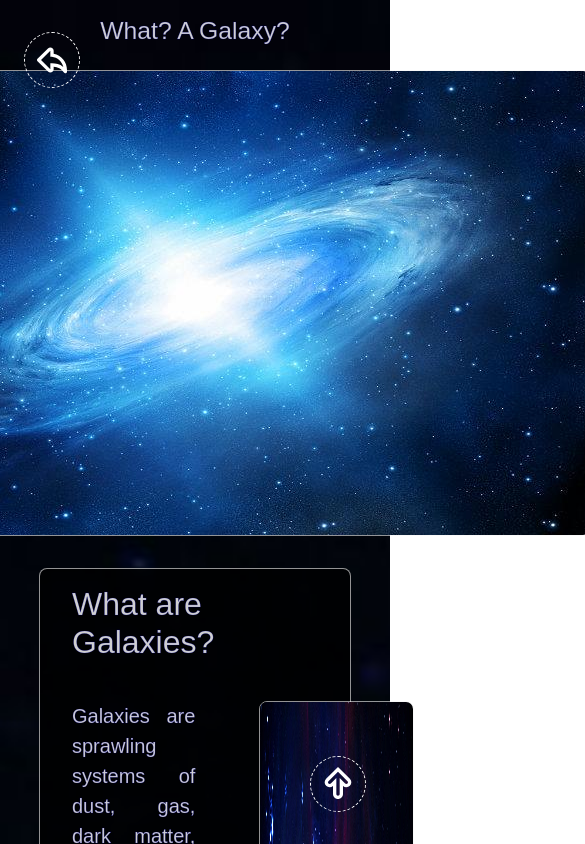
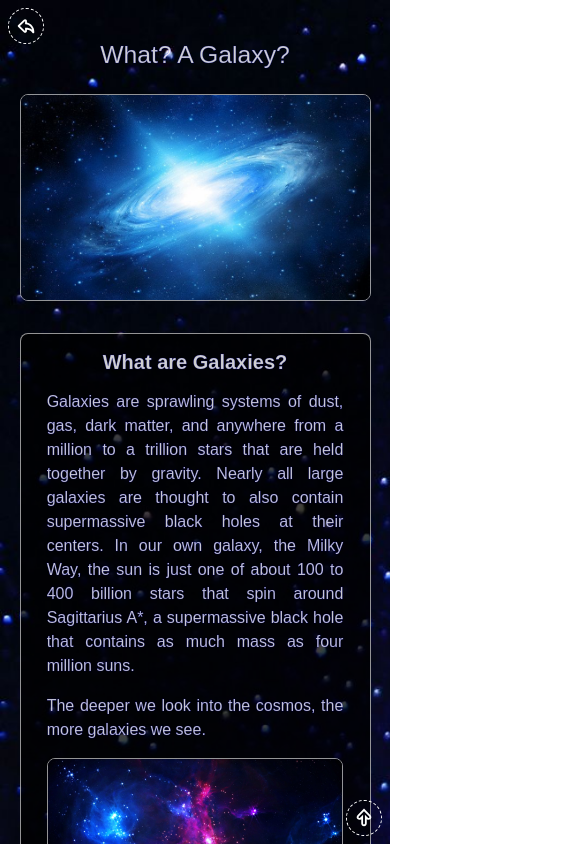
Before and after one commit to marioacaballero/portfolio, a React (Create React App) app: page /portfolio/galaxy in a window 390 px wide. Shown: the top 844 px of the page, 585 px wide, since content can reach past the window. Built offline with nearby package versions, Linux system fonts and the light colour scheme.

Commit message:
add galaxy responsive

```diff
--- a/src/components/ImagesComponents/Galaxy/Galaxy.module.css
+++ b/src/components/ImagesComponents/Galaxy/Galaxy.module.css
@@ -113,3 +113,80 @@
   scale: 1.1;
   transition: 1s;
 }
+
+@media only screen and (max-width: 600px) {
+  .mainGalaxy > h2 {
+    margin-top: 2.5rem;
+  }
+
+  .mainGalaxy > img {
+    width: 90%;
+  }
+
+  .mainGalaxy > div {
+    width: 90%;
+  }
+
+  .mainGalaxy > div > h3 {
+    width: 100%;
+    margin-bottom: 1rem;
+    margin-top: 1rem;
+    padding-left: 0rem;
+    padding-top: 0rem;
+    font-size: 1.25rem;
+    text-align: center;
+    font-weight: bold;
+  }
+
+  .mainGalaxy > div > div {
+    flex-direction: column;
+    justify-items: center;
+  }
+
+  .mainGalaxy > div > div > div,
+  .mainGalaxy > div > div > img {
+    width: 85%;
+    margin: auto;
+  }
+
+  .mainGalaxy > div > div > img {
+    margin-bottom: 1rem;
+  }
+
+  .mainGalaxy > div > div > img:hover {
+    scale: 1;
+  }
+
+  .mainGalaxy > div > div > div > p {
+    font-size: 1rem;
+  }
+
+  .mainGalaxy > p {
+    width: 70%;
+    margin-top: 1rem;
+    font-size: 0.65rem;
+    text-align: center;
+  }
+
+  .back,
+  .toTop {
+    width: 2.25rem;
+    height: 2.25rem;
+  }
+
+  .back {
+    top: 0.5rem;
+    left: 0.5rem;
+  }
+
+  .toTop {
+    bottom: 0.5rem;
+    right: 0.5rem;
+  }
+
+  .back:hover,
+  .toTop:hover {
+    color: white;
+    border-color: white;
+  }
+}
```
